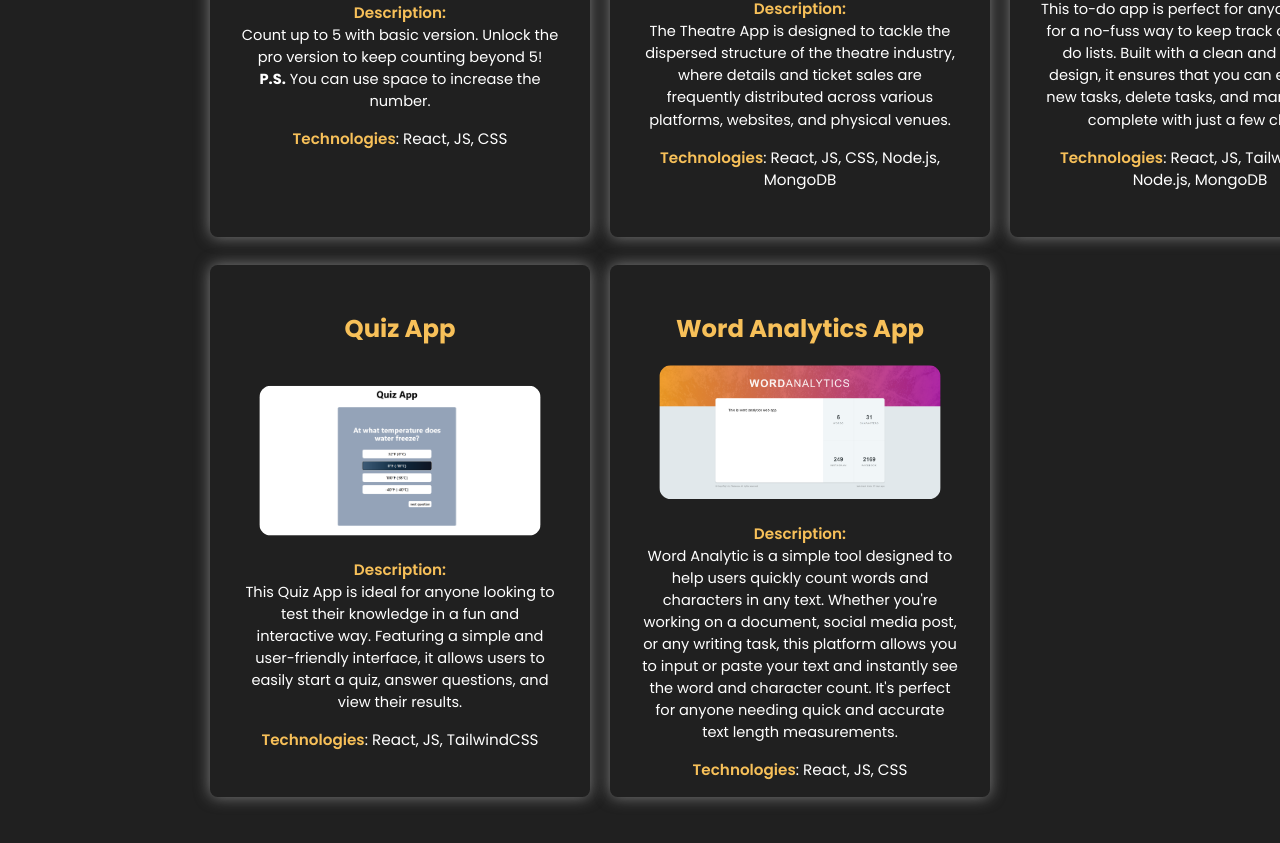
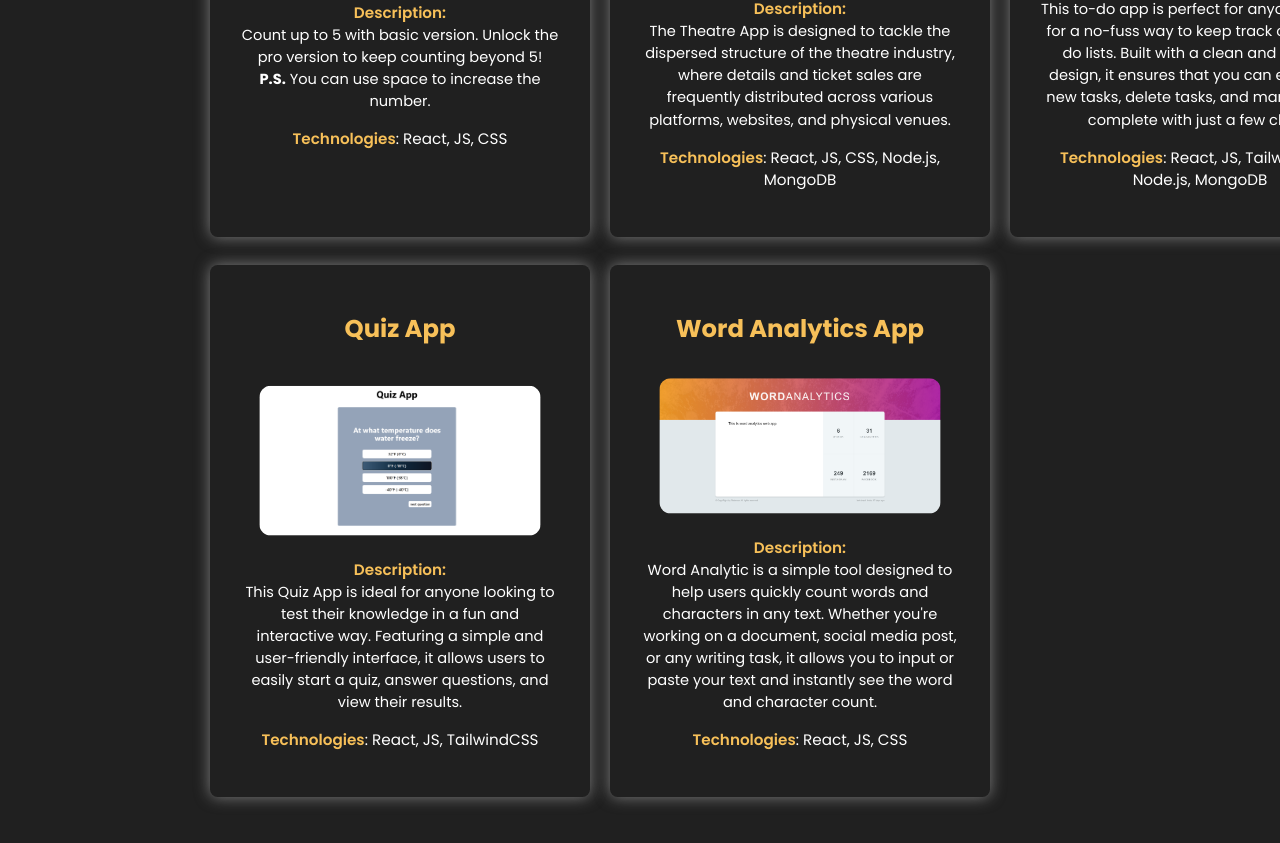
Before and after one commit to uilacceb/portfolio, a React (Vite) app in the folder client/: page /projects in a window 1280 px wide. Shown: the part 437-1280 px from the top of the page. Built offline with nearby package versions, Linux system fonts and the light colour scheme.

Commit message:
shorten description

```diff
--- a/client/src/pages/Projects.jsx
+++ b/client/src/pages/Projects.jsx
@@ -62,7 +62,7 @@ const Projects = () => {
           <ProjectCard
             title="Word Analytics App"
             img={p5}
-            description="Word Analytic is a simple tool designed to help users quickly count words and characters in any text. Whether you're working on a document, social media post, or any writing task, this platform allows you to input or paste your text and instantly see the word and character count. It's perfect for anyone needing quick and accurate text length measurements."
+            description="Word Analytic is a simple tool designed to help users quickly count words and characters in any text. Whether you're working on a document, social media post, or any writing task, it allows you to input or paste your text and instantly see the word and character count."
             technologies="React, JS, CSS"
           />
         </Link>
```
